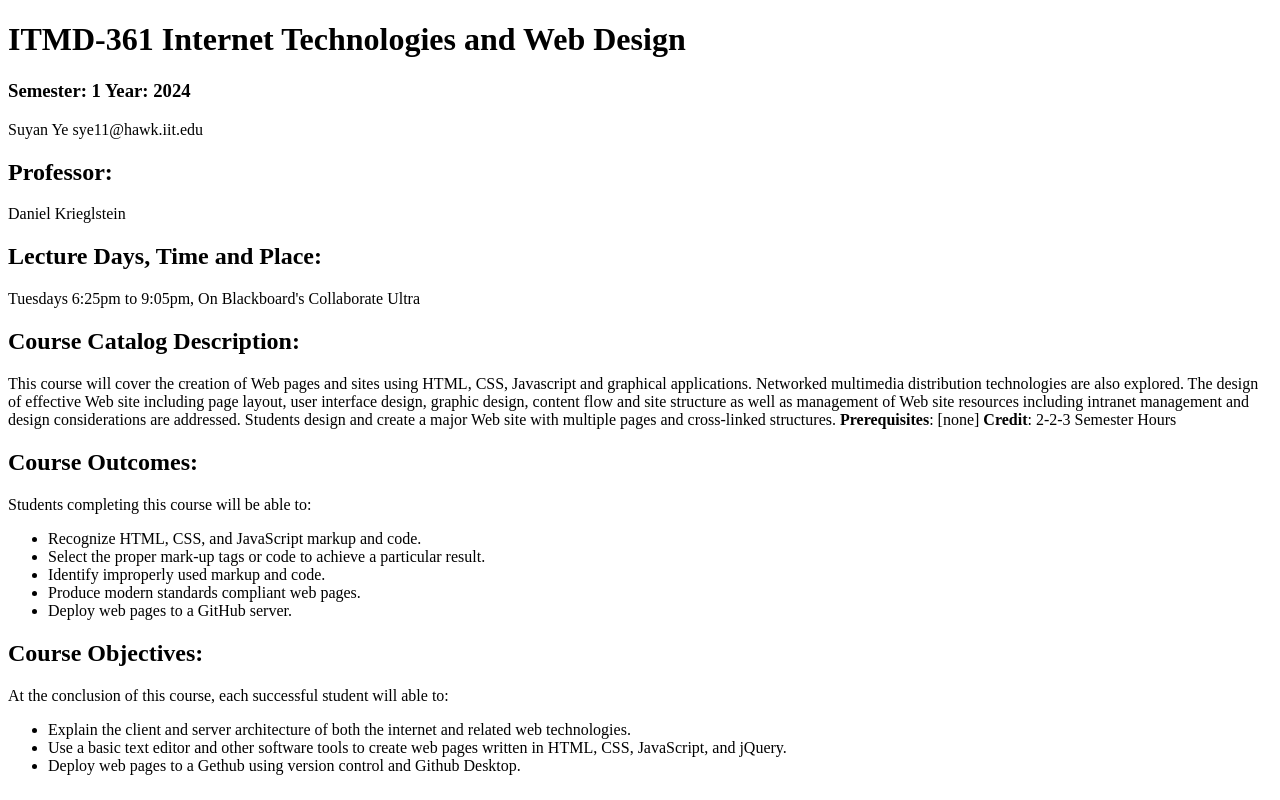
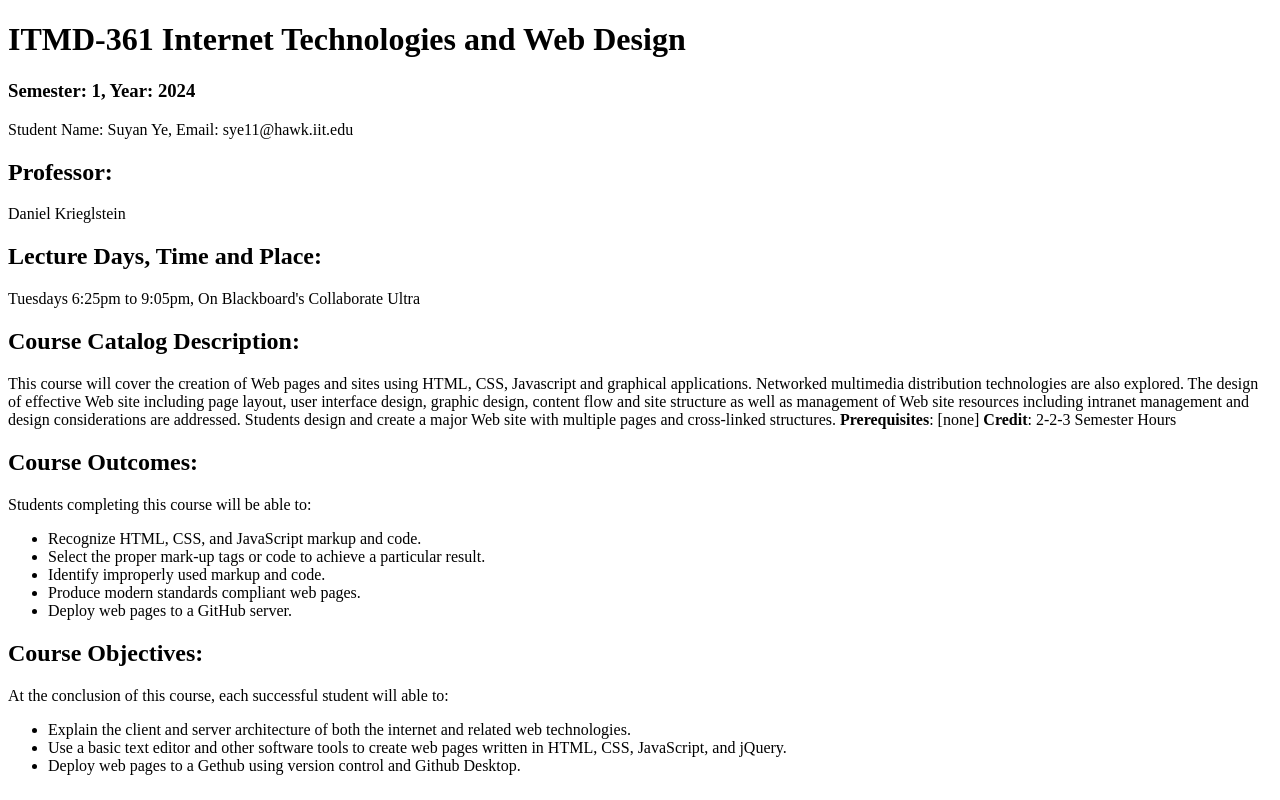
Before and after one commit to Riru312/webdev_lab2, a plain HTML site: page index.html in a window 1280 px wide. Drawn offline with Linux system fonts and the light colour scheme.

Commit message:
adding to index
added semester, year, name, and email

```diff
--- a/index.html
+++ b/index.html
@@ -6,8 +6,8 @@
 </head>
 <body>
   <h1>ITMD-361 Internet Technologies and Web Design</h1>
-  <h3>Semester: 1 Year: 2024</h3>
-  <p>Suyan Ye sye11@hawk.iit.edu</p>
+  <h3>Semester: 1, Year: 2024</h3>
+  <p>Student Name: Suyan Ye, Email: sye11@hawk.iit.edu</p>
   <h2>Professor:</h2>
   <p>Daniel Krieglstein</p>
   <h2>Lecture Days, Time and Place:</h2>
```
